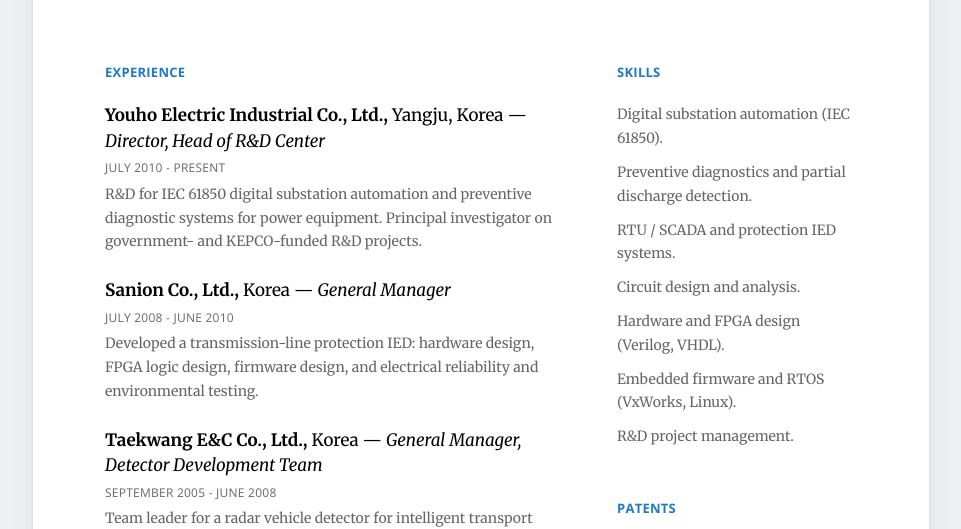
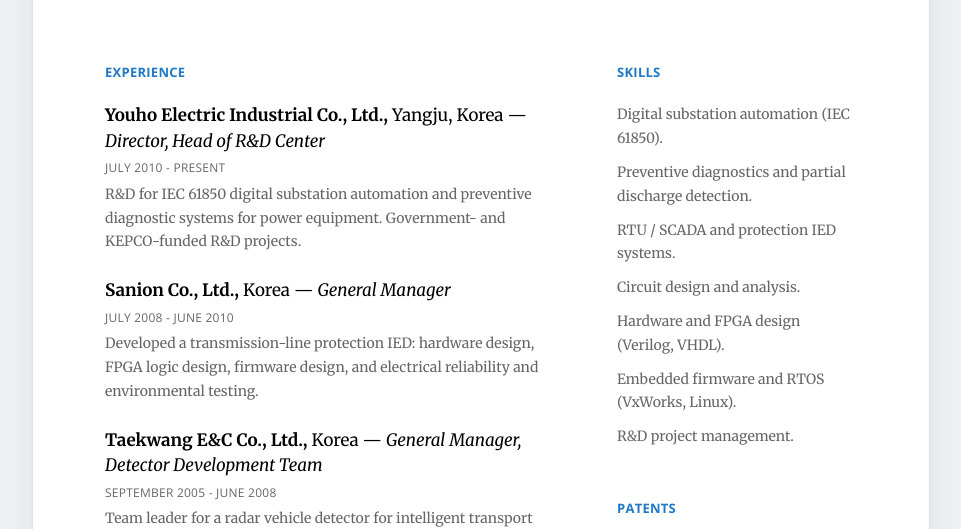
Before and after one commit to papajdragon/papajdragon.github.io, a plain HTML site: page index.html in a window 1280 px wide. Shown: the part 271-800 px from the top of the page, without its empty margins (159-1120 px from the left). Drawn offline with nearby package versions, Linux system fonts and the light colour scheme.

Commit message:
정부과제

```diff
--- a/index.html
+++ b/index.html
@@ -157,7 +157,7 @@
           <div class="item">
             <h3><b>Youho Electric Industrial Co., Ltd.,</b> Yangju, Korea — <i>Director, Head of R&amp;D Center</i></h3>
             <p class="when">July 2010 - Present</p>
-            <p>R&amp;D for IEC 61850 digital substation automation and preventive diagnostic systems for power equipment. Principal investigator on government- and KEPCO-funded R&amp;D projects.</p>
+            <p>R&amp;D for IEC 61850 digital substation automation and preventive diagnostic systems for power equipment. Government- and KEPCO-funded R&amp;D projects.</p>
           </div>
 
           <div class="item">
```
